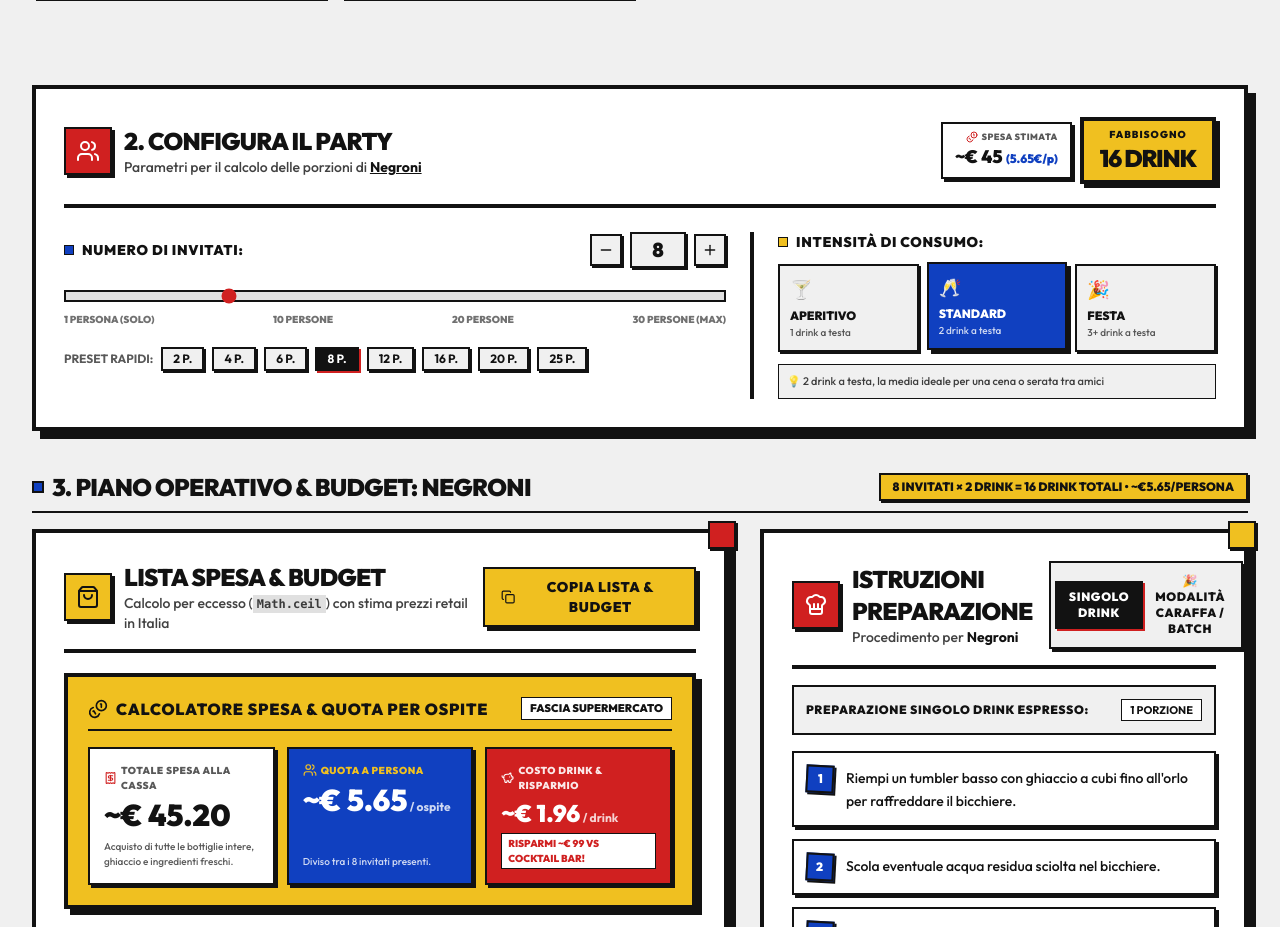
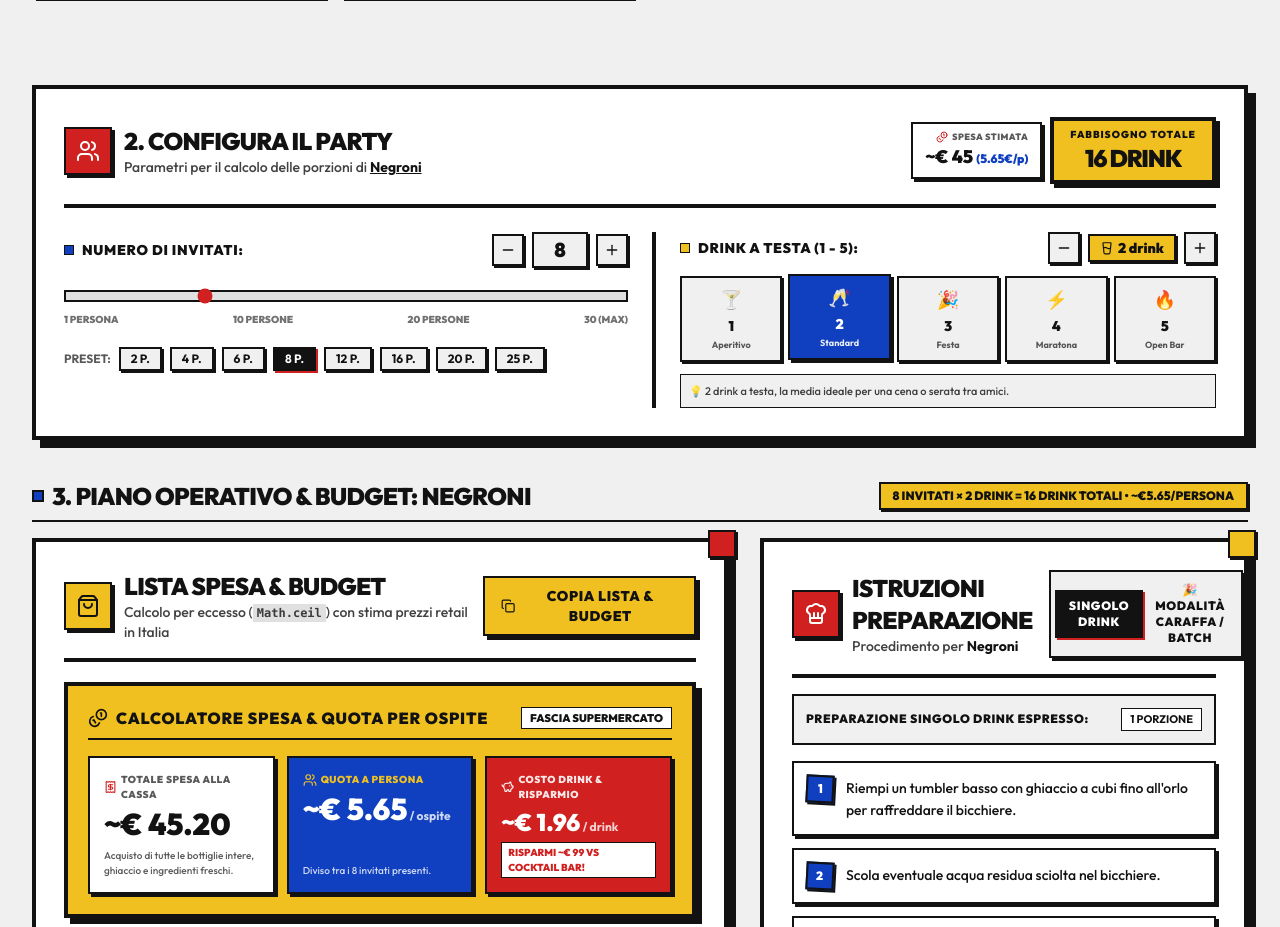
Before and after one commit to Heraldago/cocktailplanner, a React (Vite) app: page / in a window 1280 px wide. Shown: the part 7400-8327 px from the top of the page. Built offline with nearby package versions, Linux system fonts and the light colour scheme.

Commit message:
Add support for 1 to 5 drinks per person with reactive intensity selector and steppers

```diff
--- a/src/App.tsx
+++ b/src/App.tsx
@@ -103,8 +103,12 @@ export const App: React.FC = () => {
     setPartyConfig((prev) => ({ ...prev, guestsCount: count }));
   };
 
-  const handleChangeIntensity = (intensity: PartyIntensity) => {
-    setPartyConfig((prev) => ({ ...prev, intensity }));
+  const handleChangeIntensity = (intensity: PartyIntensity, drinks?: number) => {
+    setPartyConfig((prev) => ({
+      ...prev,
+      intensity,
+      drinksPerPerson: drinks !== undefined ? drinks : undefined,
+    }));
   };
 
   const handleResetSearch = () => {
--- a/src/components/PartyConfigurator.tsx
+++ b/src/components/PartyConfigurator.tsx
@@ -1,12 +1,12 @@
 import React from 'react';
-import { Users, Minus, Plus, Coins } from 'lucide-react';
+import { Users, Minus, Plus, Coins, GlassWater } from 'lucide-react';
 import { PartyConfig, PartyIntensity } from '../types/cocktail';
 import { INTENSITY_DRINKS_MAP } from '../utils/partyCalculator';
 
 interface PartyConfiguratorProps {
   config: PartyConfig;
   onChangeGuests: (count: number) => void;
-  onChangeIntensity: (intensity: PartyIntensity) => void;
+  onChangeIntensity: (intensity: PartyIntensity, drinks?: number) => void;
   totalDrinks: number;
   totalShoppingCost?: number;
   costPerPerson?: number;
@@ -22,26 +22,52 @@ export const PartyConfigurator: React.FC<PartyConfiguratorProps> = ({
   costPerPerson,
   cocktailName,
 }) => {
-  const intensityOptions: Array<{ key: PartyIntensity; label: string; icon: string; sub: string }> = [
+  const intensityLevels: Array<{ key: PartyIntensity; drinks: number; label: string; icon: string; sub: string }> = [
     {
       key: 'aperitivo',
+      drinks: 1,
       label: 'Aperitivo',
       icon: '🍸',
-      sub: '1 drink a testa',
+      sub: '1 drink',
     },
     {
       key: 'standard',
+      drinks: 2,
       label: 'Standard',
       icon: '🥂',
-      sub: '2 drink a testa',
+      sub: '2 drink',
     },
     {
       key: 'festa',
+      drinks: 3,
       label: 'Festa',
       icon: '🎉',
-      sub: '3+ drink a testa',
+      sub: '3 drink',
+    },
+    {
+      key: 'maratona',
+      drinks: 4,
+      label: 'Maratona',
+      icon: '⚡',
+      sub: '4 drink',
+    },
+    {
+      key: 'openbar',
+      drinks: 5,
+      label: 'Open Bar',
+      icon: '🔥',
+      sub: '5 drink',
     },
   ];
+
+  const currentDrinksPerPerson = config.drinksPerPerson !== undefined
+    ? config.drinksPerPerson
+    : (INTENSITY_DRINKS_MAP[config.intensity]?.drinks || 2);
+
+  const handleSelectDrinks = (drinks: number) => {
+    const matched = intensityLevels.find((l) => l.drinks === drinks) || intensityLevels[1];
+    onChangeIntensity(matched.key, drinks);
+  };
 
   return (
     <div className="w-full bg-[#FFFFFF] border-4 border-[#121212] shadow-[8px_8px_0px_0px_#121212] p-5 sm:p-7 relative">
@@ -77,7 +103,7 @@ export const PartyConfigurator: React.FC<PartyConfiguratorProps> = ({
 
           <div className="bg-[#F0C020] border-4 border-[#121212] px-4 py-1.5 shadow-[4px_4px_0px_0px_#121212] text-center">
             <span className="text-[10px] font-black uppercase tracking-widest text-[#121212] block">
-              Fabbisogno
+              Fabbisogno Totale
             </span>
             <span className="text-xl sm:text-2xl font-black text-[#121212] uppercase tracking-tighter">
               {totalDrinks} DRINK
@@ -88,8 +114,8 @@ export const PartyConfigurator: React.FC<PartyConfiguratorProps> = ({
 
       {/* Main Form controls grid */}
       <div className="grid grid-cols-1 lg:grid-cols-12 gap-6 pt-6">
-        {/* Left Column: Number of Guests Slider & Presets (7 cols) */}
-        <div className="lg:col-span-7 space-y-4">
+        {/* Left Column: Number of Guests Slider & Presets (6 cols) */}
+        <div className="lg:col-span-6 space-y-4">
           <div className="flex items-center justify-between">
             <label htmlFor="guests-slider" className="text-sm font-black uppercase tracking-wider text-[#121212] flex items-center gap-2">
               <span className="w-2.5 h-2.5 bg-[#1040C0] inline-block border border-[#121212]" />
@@ -130,16 +156,16 @@ export const PartyConfigurator: React.FC<PartyConfiguratorProps> = ({
               className="w-full h-3 bg-[#E0E0E0] appearance-none border-2 border-[#121212] cursor-pointer accent-[#D02020]"
             />
             <div className="flex justify-between text-[10px] font-black uppercase text-[#121212]/60">
-              <span>1 persona (Solo)</span>
+              <span>1 persona</span>
               <span>10 persone</span>
               <span>20 persone</span>
-              <span>30 persone (Max)</span>
+              <span>30 (Max)</span>
             </div>
           </div>
 
           {/* Quick preset buttons */}
           <div className="flex items-center gap-2 pt-1 flex-wrap">
-            <span className="text-xs font-bold uppercase text-[#121212]/70">Preset rapidi:</span>
+            <span className="text-xs font-bold uppercase text-[#121212]/70">Preset:</span>
             {[2, 4, 6, 8, 12, 16, 20, 25].map((preset) => (
               <button
                 key={preset}
@@ -157,34 +183,59 @@ export const PartyConfigurator: React.FC<PartyConfiguratorProps> = ({
           </div>
         </div>
 
-        {/* Right Column: Intensity Selector (5 cols) */}
-        <div className="lg:col-span-5 space-y-3 lg:border-l-4 lg:border-[#121212] lg:pl-6">
-          <label className="text-sm font-black uppercase tracking-wider text-[#121212] flex items-center gap-2">
-            <span className="w-2.5 h-2.5 bg-[#F0C020] inline-block border border-[#121212]" />
-            Intensità di Consumo:
-          </label>
+        {/* Right Column: Drink a Testa Selector (1 to 5 drinks) (6 cols) */}
+        <div className="lg:col-span-6 space-y-3 lg:border-l-4 lg:border-[#121212] lg:pl-6">
+          <div className="flex items-center justify-between">
+            <label className="text-sm font-black uppercase tracking-wider text-[#121212] flex items-center gap-2">
+              <span className="w-2.5 h-2.5 bg-[#F0C020] inline-block border border-[#121212]" />
+              Drink a Testa (1 - 5):
+            </label>
+            <div className="flex items-center gap-2">
+              <button
+                type="button"
+                onClick={() => handleSelectDrinks(Math.max(1, currentDrinksPerPerson - 1))}
+                className="w-8 h-8 flex items-center justify-center bg-[#F0F0F0] hover:bg-[#E0E0E0] text-[#121212] border-2 border-[#121212] shadow-[2px_2px_0px_0px_#121212] active:translate-x-0.5 active:translate-y-0.5 active:shadow-none font-bold"
+                aria-label="Diminuisci drink a testa"
+              >
+                <Minus className="w-4 h-4" />
+              </button>
+              <span className="px-2.5 py-0.5 text-center text-sm font-black bg-[#F0C020] text-[#121212] border-2 border-[#121212] shadow-[2px_2px_0px_0px_#121212] flex items-center gap-1">
+                <GlassWater className="w-3.5 h-3.5" />
+                {currentDrinksPerPerson} {currentDrinksPerPerson === 1 ? 'drink' : 'drink'}
+              </span>
+              <button
+                type="button"
+                onClick={() => handleSelectDrinks(Math.min(5, currentDrinksPerPerson + 1))}
+                className="w-8 h-8 flex items-center justify-center bg-[#F0F0F0] hover:bg-[#E0E0E0] text-[#121212] border-2 border-[#121212] shadow-[2px_2px_0px_0px_#121212] active:translate-x-0.5 active:translate-y-0.5 active:shadow-none font-bold"
+                aria-label="Aumenta drink a testa"
+              >
+                <Plus className="w-4 h-4" />
+              </button>
+            </div>
+          </div>
 
-          <div className="grid grid-cols-3 gap-2">
-            {intensityOptions.map((opt) => {
-              const isSelected = config.intensity === opt.key;
+          {/* 5-Levels Grid Selector (1, 2, 3, 4, 5) */}
+          <div className="grid grid-cols-5 gap-1.5">
+            {intensityLevels.map((opt) => {
+              const isSelected = currentDrinksPerPerson === opt.drinks;
               return (
                 <button
                   key={opt.key}
                   type="button"
-                  onClick={() => onChangeIntensity(opt.key)}
-                  className={`p-2.5 text-left border-2 border-[#121212] flex flex-col justify-between transition-all duration-150 ${
+                  onClick={() => handleSelectDrinks(opt.drinks)}
+                  className={`p-2 text-center border-2 border-[#121212] flex flex-col items-center justify-between transition-all duration-150 ${
                     isSelected
-                      ? 'bg-[#1040C0] text-white shadow-[4px_4px_0px_0px_#121212] -translate-y-0.5'
+                      ? 'bg-[#1040C0] text-white shadow-[3px_3px_0px_0px_#121212] -translate-y-0.5'
                       : 'bg-[#F0F0F0] text-[#121212] shadow-[2px_2px_0px_0px_#121212] hover:bg-white'
                   }`}
                 >
-                  <span className="text-lg mb-1">{opt.icon}</span>
+                  <span className="text-base sm:text-lg mb-0.5">{opt.icon}</span>
                   <div>
-                    <span className="text-xs font-black uppercase block leading-tight">
+                    <span className="text-xs sm:text-sm font-black uppercase block leading-tight">
+                      {opt.drinks}
+                    </span>
+                    <span className={`text-[9px] font-bold block truncate mt-0.5 ${isSelected ? 'text-white/90' : 'text-[#121212]/70'}`}>
                       {opt.label}
-                    </span>
-                    <span className={`text-[10px] font-medium block mt-0.5 ${isSelected ? 'text-white/80' : 'text-[#121212]/70'}`}>
-                      {opt.sub}
                     </span>
                   </div>
                 </button>
@@ -193,7 +244,7 @@ export const PartyConfigurator: React.FC<PartyConfiguratorProps> = ({
           </div>
 
           <p className="text-[11px] font-medium text-[#121212]/80 bg-[#F0F0F0] p-2 border border-[#121212]">
-            💡 {INTENSITY_DRINKS_MAP[config.intensity].description}
+            💡 {INTENSITY_DRINKS_MAP[config.intensity]?.description || `${currentDrinksPerPerson} drink per ogni ospite.`}
           </p>
         </div>
       </div>
--- a/src/types/cocktail.ts
+++ b/src/types/cocktail.ts
@@ -5,7 +5,7 @@ export type CocktailCategory =
   | 'IBA Contemporary Classics'
   | 'IBA New Era Drinks';
 
-export type PartyIntensity = 'aperitivo' | 'standard' | 'festa';
+export type PartyIntensity = 'aperitivo' | 'standard' | 'festa' | 'maratona' | 'openbar';
 
 export type BrandTier = 'standard' | 'premium';
 
@@ -86,7 +86,7 @@ export interface PartyConfig {
   cocktailId: string;
   guestsCount: number;
   intensity: PartyIntensity;
-  customDrinksPerPerson?: number;
+  drinksPerPerson?: number; // 1, 2, 3, 4, 5
   brandTier: 'standard' | 'premium';
 }
 
--- a/src/utils/partyCalculator.ts
+++ b/src/utils/partyCalculator.ts
@@ -1,20 +1,35 @@
-import { Cocktail, PartyConfig, PartyCalculationResult, CalculatedIngredient, Ingredient, BrandTier } from '../types/cocktail';
+import { Cocktail, PartyConfig, PartyCalculationResult, CalculatedIngredient, Ingredient, BrandTier, PartyIntensity } from '../types/cocktail';
 
-export const INTENSITY_DRINKS_MAP: Record<PartyConfig['intensity'], { label: string; drinks: number; description: string }> = {
+export const INTENSITY_DRINKS_MAP: Record<PartyIntensity, { label: string; drinks: number; description: string; emoji: string }> = {
   aperitivo: {
     label: 'Aperitivo (1 Drink)',
     drinks: 1,
-    description: '1 drink a testa, perfetto per un brindisi iniziale o aperitivo leggero',
+    description: '1 drink a testa, perfetto per un brindisi iniziale o aperitivo leggero.',
+    emoji: '🍸',
   },
   standard: {
     label: 'Standard (2 Drink)',
     drinks: 2,
-    description: '2 drink a testa, la media ideale per una cena o serata tra amici',
+    description: '2 drink a testa, la media ideale per una cena o serata tra amici.',
+    emoji: '🥂',
   },
   festa: {
-    label: 'Festa (3+ Drink)',
-    drinks: 3.5,
-    description: '3-4 drink a testa, per una vera festa prolungata fino a tarda notte',
+    label: 'Festa (3 Drink)',
+    drinks: 3,
+    description: '3 drink a testa, per una vera festa con musica e balli.',
+    emoji: '🎉',
+  },
+  maratona: {
+    label: 'Maratona (4 Drink)',
+    drinks: 4,
+    description: '4 drink a testa, per serate lunghe e impegnative fino a notte fonda.',
+    emoji: '⚡',
+  },
+  openbar: {
+    label: 'Open Bar (5 Drink)',
+    drinks: 5,
+    description: '5 drink a testa, livello massimo open bar per eventi scatenati.',
+    emoji: '🔥',
   },
 };
 
@@ -103,9 +118,9 @@ function getEstimatedUnitPrice(ing: Ingredient, tier: BrandTier): number {
 }
 
 export function calculatePartyRequirements(cocktail: Cocktail, config: PartyConfig): PartyCalculationResult {
-  const drinksPerPerson = config.customDrinksPerPerson !== undefined
-    ? config.customDrinksPerPerson
-    : INTENSITY_DRINKS_MAP[config.intensity].drinks;
+  const drinksPerPerson = config.drinksPerPerson !== undefined
+    ? config.drinksPerPerson
+    : (INTENSITY_DRINKS_MAP[config.intensity]?.drinks || 2);
 
   const totalDrinks = Math.round(config.guestsCount * drinksPerPerson);
 
@@ -215,7 +230,7 @@ export function generateShoppingListText(cocktail: Cocktail, config: PartyConfig
   text += `━━━━━━━━━━━━━━━━━━━━━━━━━━━━━━━━━━━━━━━━━\n`;
   text += `Cocktail: ${cocktail.name.toUpperCase()}\n`;
   text += `Invitati: ${config.guestsCount} persone (${result.servingsSummary})\n`;
-  text += `Livello: ${INTENSITY_DRINKS_MAP[config.intensity].label}\n`;
+  text += `Livello: ${INTENSITY_DRINKS_MAP[config.intensity]?.label || `${result.drinksPerPerson} drink a testa`}\n`;
   text += `Fascia Brand: ${config.brandTier === 'premium' ? 'PREMIUM (Enoteca)' : 'STANDARD (Supermercato)'}\n\n`;
 
   text += `💰 STIMA SPESA & QUOTA:\n`;
```
